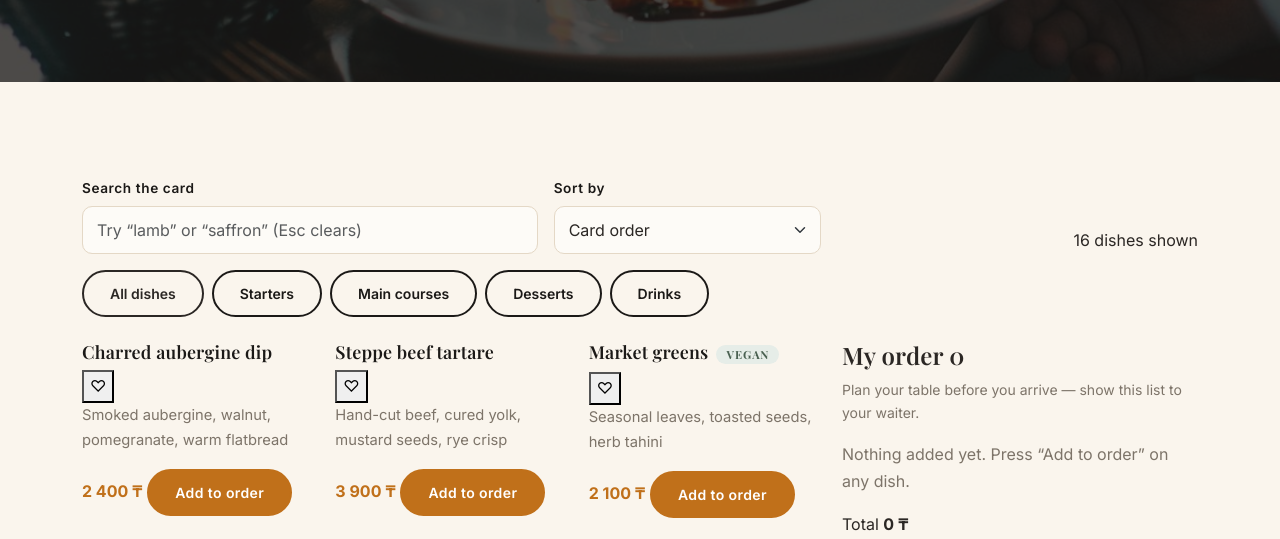
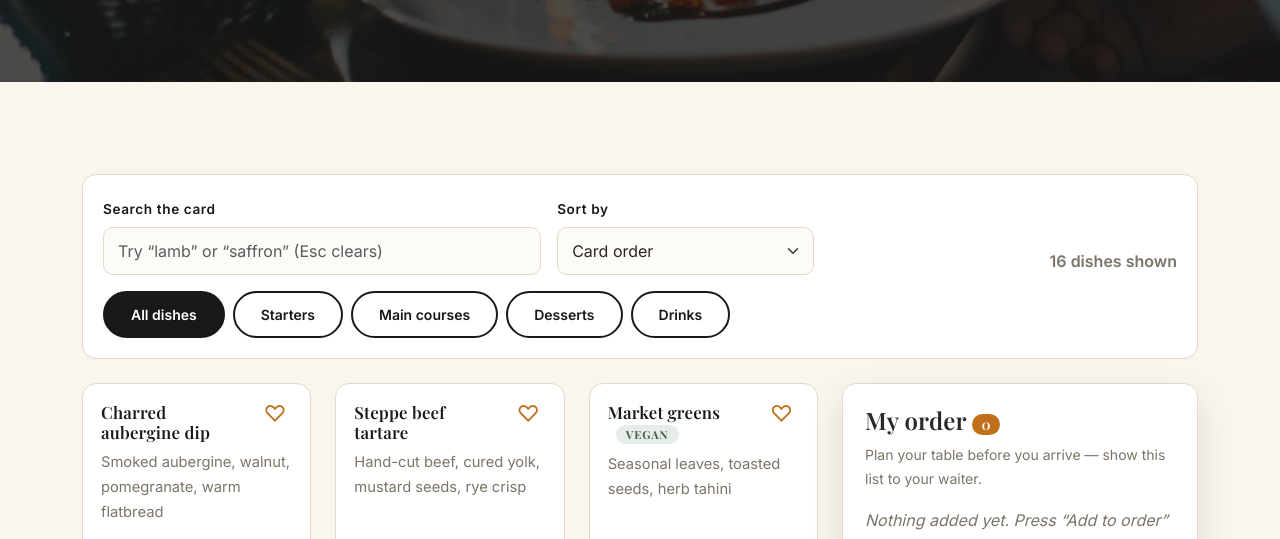
Before and after one commit to arcaneyears/restaurant-management, a plain HTML site: page menu.html in a window 1280 px wide. Shown: the part 399-938 px from the top of the page. Drawn offline with nearby package versions, Linux system fonts and the light colour scheme.

Commit message:
Style menu toolbar, dish tiles and the order panel

```diff
--- a/css/style.css
+++ b/css/style.css
@@ -1360,3 +1360,134 @@ body.theme-dark .lightbox {
   opacity: 1;
   visibility: visible;
 }
+
+.menu-toolbar {
+  background-color: var(--white);
+  border: 1px solid var(--line);
+  border-radius: var(--radius);
+  padding: 20px;
+}
+
+#category-filters .btn.active,
+.gallery-filter .btn.active {
+  background-color: var(--ink);
+  color: var(--white);
+  border-color: var(--ink);
+}
+
+.dish-count {
+  color: var(--muted);
+  font-weight: 600;
+}
+
+.dish-tile {
+  height: 100%;
+  display: flex;
+  flex-direction: column;
+  gap: 8px;
+  background-color: var(--white);
+  border: 1px solid var(--line);
+  border-radius: var(--radius);
+  padding: 18px;
+  transition: transform 0.25s ease, box-shadow 0.25s ease, border-color 0.25s ease;
+}
+
+.dish-tile:hover {
+  transform: translateY(-4px);
+  box-shadow: var(--shadow);
+}
+
+.dish-tile.is-favourite {
+  border-color: var(--saffron);
+}
+
+.dish-tile-head,
+.dish-tile-foot {
+  display: flex;
+  justify-content: space-between;
+  align-items: flex-start;
+  gap: 10px;
+}
+
+.dish-tile-foot {
+  margin-top: auto;
+  align-items: center;
+}
+
+.dish-tile .menu-name {
+  font-size: 1.05rem;
+  margin: 0;
+}
+
+.fav-btn {
+  border: none;
+  background: none;
+  font-size: 1.4rem;
+  line-height: 1;
+  color: var(--saffron);
+  cursor: pointer;
+}
+
+.menu-empty,
+.order-empty {
+  color: var(--muted);
+  font-style: italic;
+}
+
+.order-panel {
+  position: sticky;
+  top: 96px;
+  background-color: var(--white);
+  border: 1px solid var(--line);
+  border-radius: var(--radius);
+  padding: 22px;
+  box-shadow: var(--shadow);
+}
+
+.order-badge {
+  display: inline-block;
+  min-width: 28px;
+  padding: 2px 8px;
+  border-radius: 999px;
+  background-color: var(--saffron);
+  color: var(--white);
+  font-size: 0.9rem;
+  text-align: center;
+}
+
+.order-list {
+  list-style: none;
+  padding: 0;
+  margin: 0;
+}
+
+.order-line {
+  display: flex;
+  justify-content: space-between;
+  gap: 8px;
+  padding: 8px 0;
+  border-bottom: 1px dashed var(--line);
+  font-size: 0.92rem;
+}
+
+.remove-btn {
+  border: none;
+  background: none;
+  color: #b3261e;
+  font-size: 1.1rem;
+  margin-left: 6px;
+  cursor: pointer;
+}
+
+.order-total {
+  display: flex;
+  justify-content: space-between;
+  margin-top: 14px;
+  font-size: 1.1rem;
+}
+
+@media (max-width: 991px) {
+  .order-panel {
+    position: static;
+  }
+}
```
